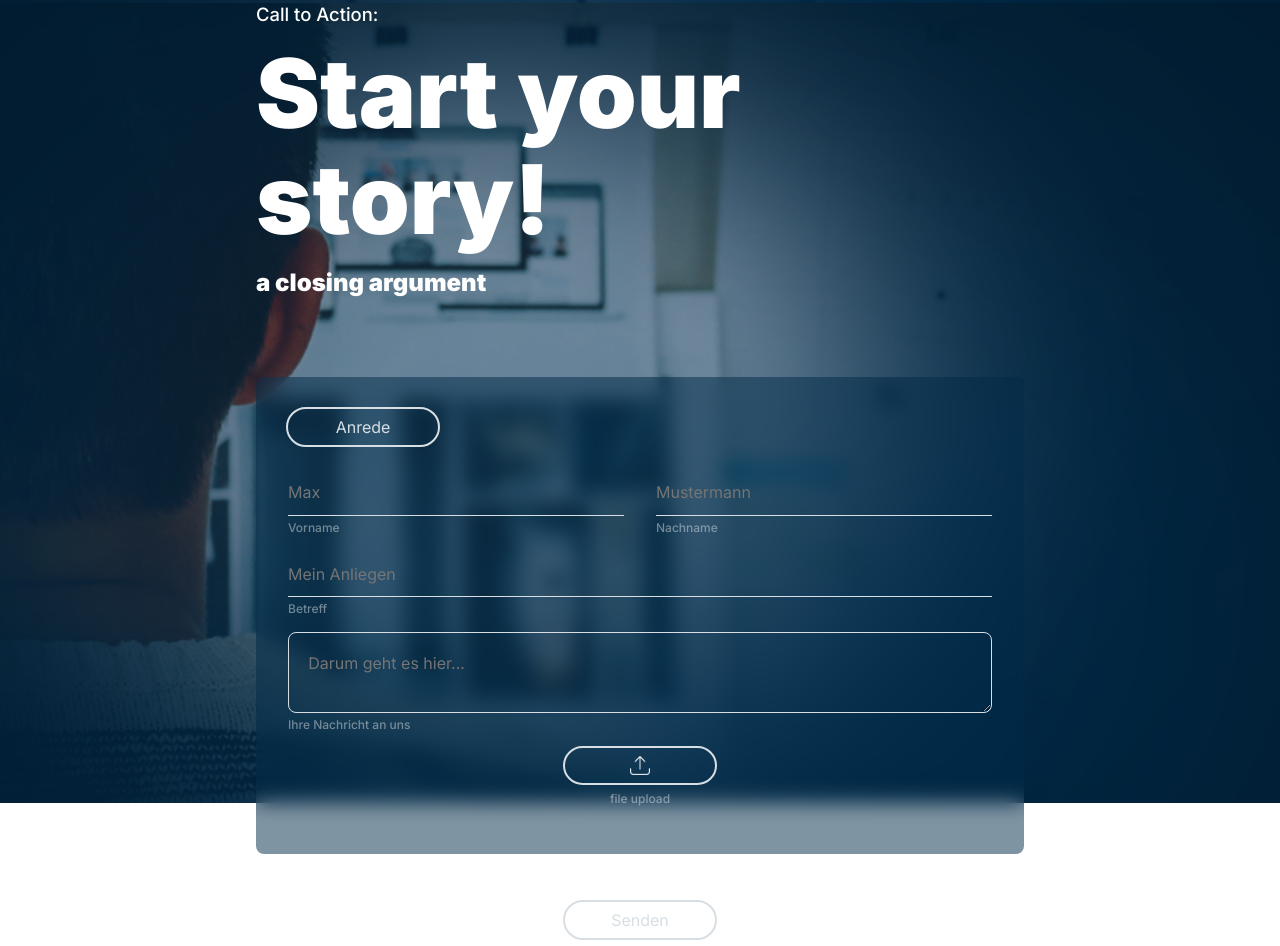
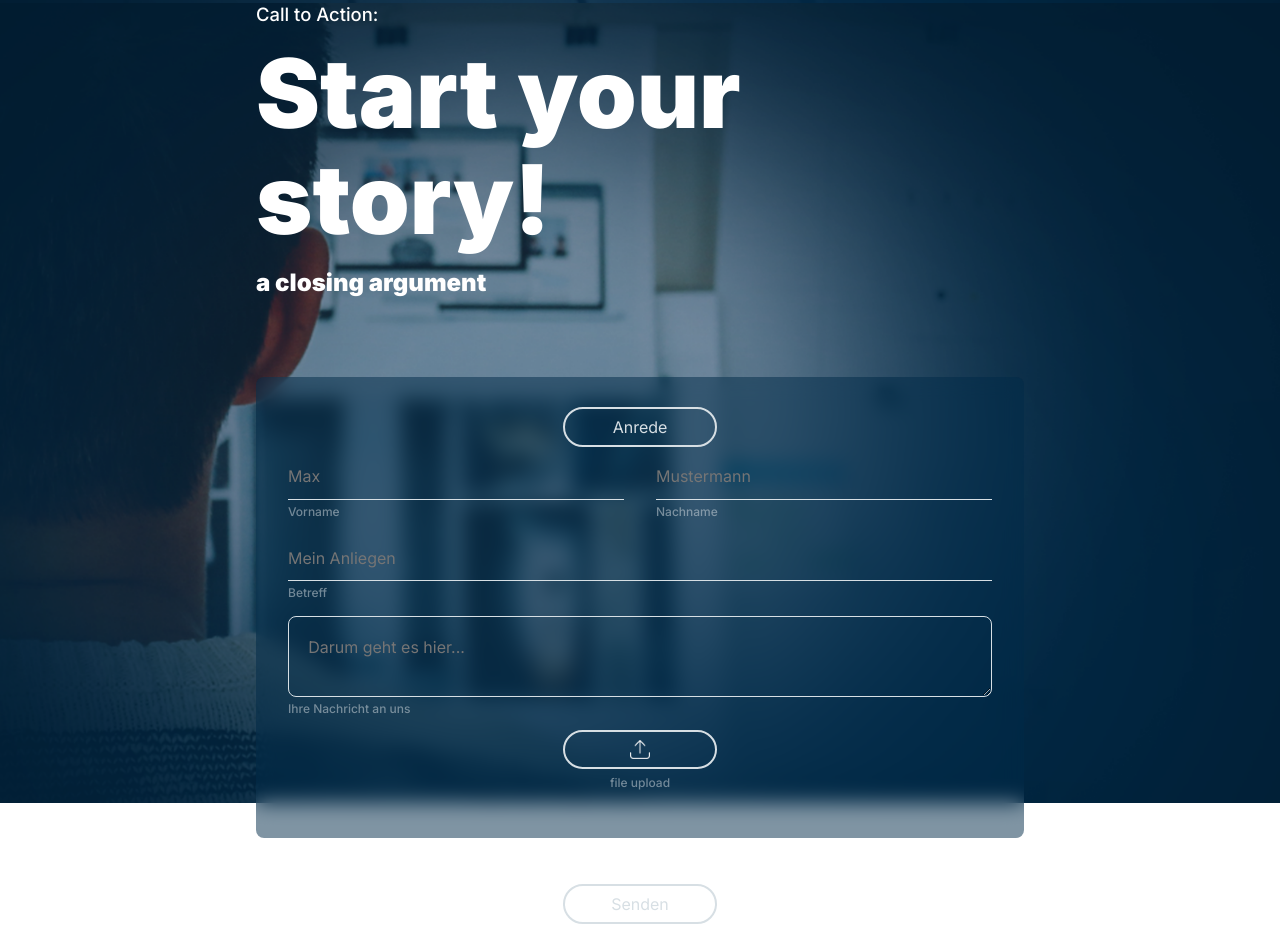
Before and after one commit to grossesbewirken/jobrouter, a website: page index.html in a window 1280 px wide. Shown: the part 2397-3343 px from the top of the page. Drawn offline with Linux system fonts and the light colour scheme.

Commit message:
dropdown optimized

```diff
--- a/index.html
+++ b/index.html
@@ -120,12 +120,14 @@
                 <h3>a closing argument</h3>
             </div>
             <form class="blur mbXL">
+                <div class="ma-auto">
                     <div class="dropdown">
                         <button class="dropdown-btn">Anrede</button>
                         <div class="dropdown-content">
                             <p>Herr</p>
                             <p>Frau</p>
                             <p>Hallo,</p>
+                        </div>
                     </div>
                 </div>
                 <div class="name" >
```
Lines whose indentation alone changed are shown as unchanged.
